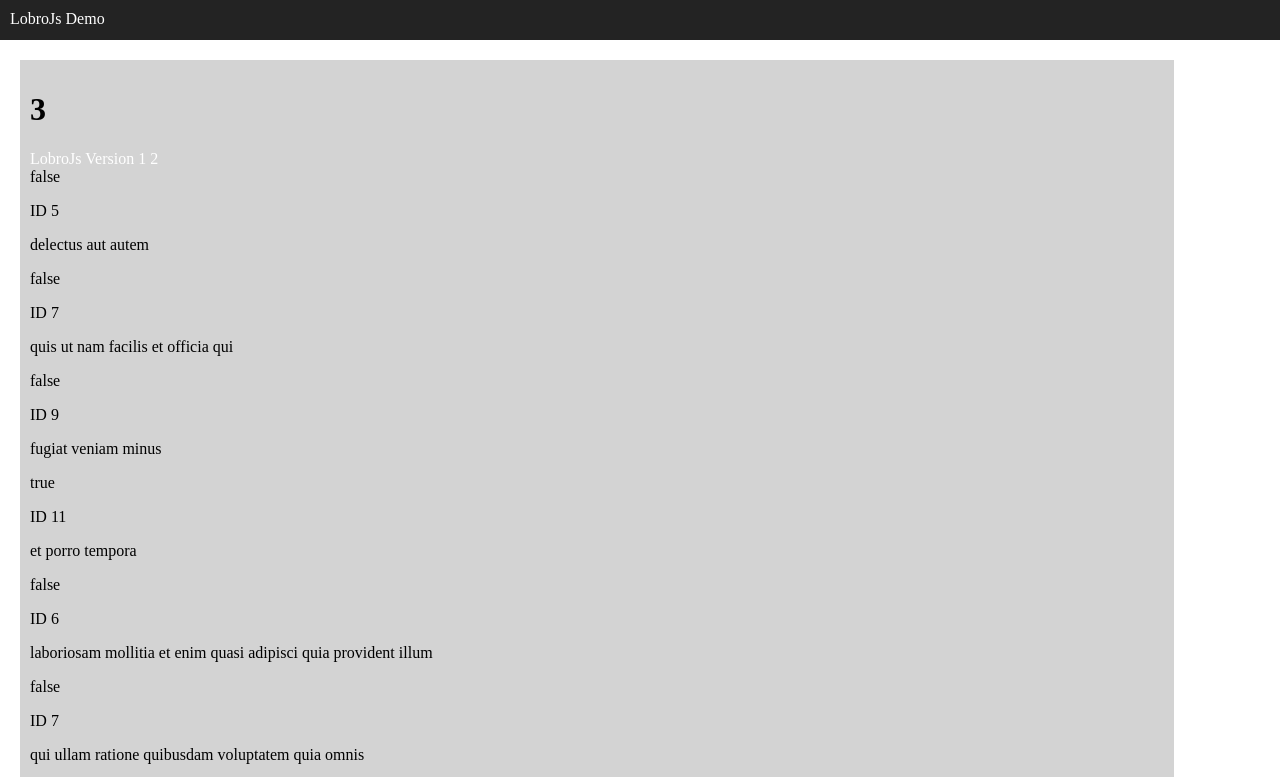
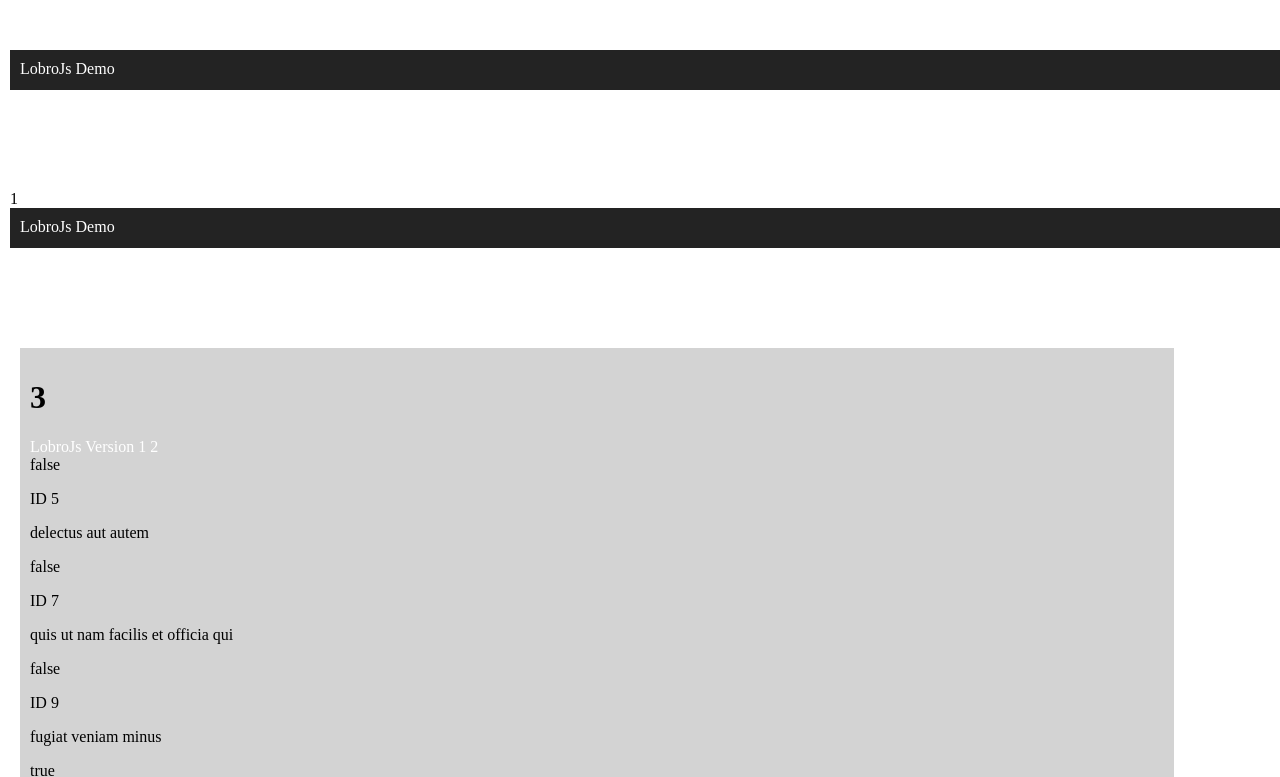
Before and after one commit to xsip/lobro-js, a website built with webpack: page src/index.html in a window 1280 px wide. Shown: the top 777 px of the page. Built offline with nearby package versions, Linux system fonts and the light colour scheme.

Commit message:
template in template fix

```diff
--- a/src/core/demo/demo-controller/demo-controller.html
+++ b/src/core/demo/demo-controller/demo-controller.html
@@ -1,3 +1,4 @@
+<header-controller>{{this.version}}</header-controller>
 <div class="lobroJsWelcome">
     <div class="header">
         <h1>{{this.versionPlusVersion(this.version, this.version2)}}</h1>
@@ -38,4 +39,3 @@
     </div>
 
 </div>
-<header-controller></header-controller>
--- a/src/core/demo/header-controller/header-controller.scss
+++ b/src/core/demo/header-controller/header-controller.scss
@@ -7,7 +7,7 @@ body {
   margin: 0px;
 }
 .app-header {
-  position: fixed;
+  // position: fixed;
   left: 0px;
   top: 0px;
   width: 100%;
--- a/src/core/loBroModule.ts
+++ b/src/core/loBroModule.ts
@@ -70,9 +70,6 @@ export class LoBroModule {
         });
     }
 
-    // TODO: copy this method to the rendering engine and walk through the template to detect controllers by tag
-    // if one controller is detected instanciate within parent controller & execute its change detection within
-    // parents change detection. So, to prepare this we would need to create a list like: {[index: CONTROLLER TAG]: ControllerClass}
     private initController(element: HTMLElement = document as any) {
         this.mapControllersToIndexList();
         let foundUnrenderedElements: boolean = false;
```
